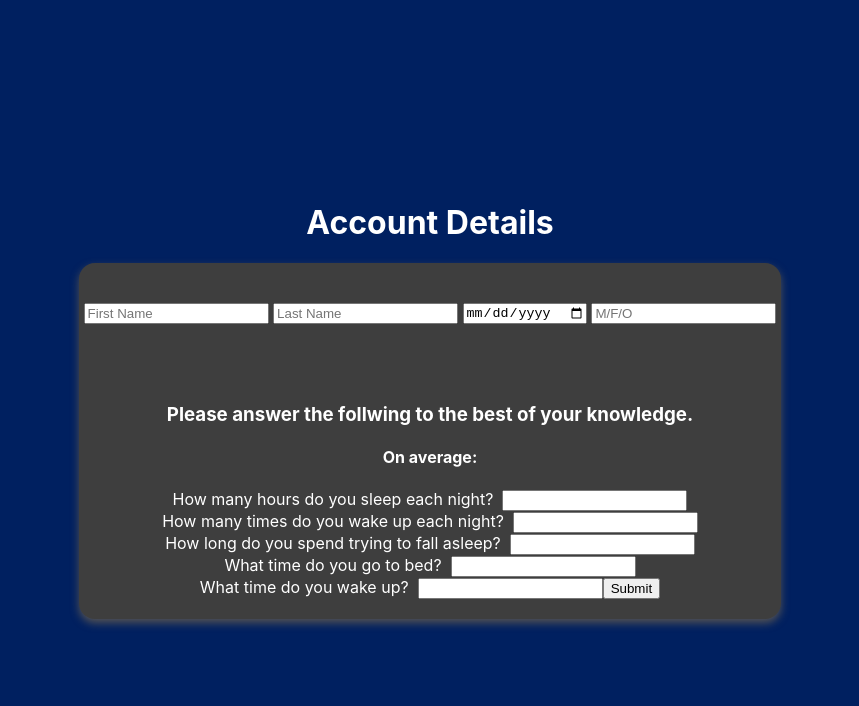
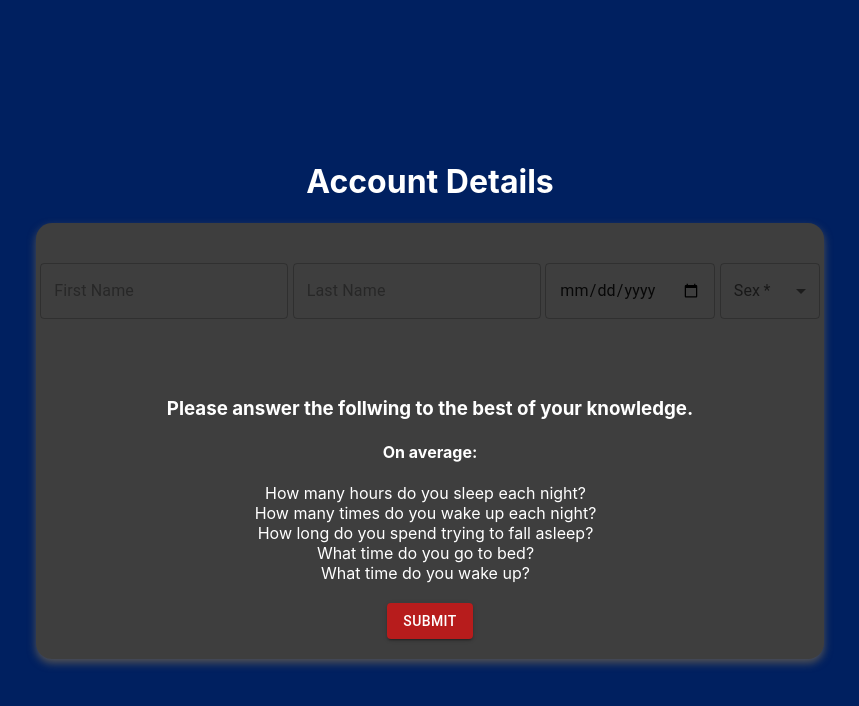
Before and after one commit to ronKovler/SleepMedic, a React (Create React App) app in the folder sleepmedic/: page /createaccount in a window 1280 px wide. Both pictures are taken after typing "name@example.com", "Sample123", "Sample123" into the empty fields and a click on the button "CREATE ACCOUNT". Shown: the top 706 px of the page, without its empty margins (210-1069 px from the left). Built offline with nearby package versions, Linux system fonts and the light colour scheme; what react-auth-kit would draw is missing.

Commit message:
account details updated look

```diff
--- a/sleepmedic/src/Components/CreatePage.js
+++ b/sleepmedic/src/Components/CreatePage.js
@@ -1,8 +1,11 @@
 import React, { useState } from 'react';
 import { Link } from 'react-router-dom';
-import { TextField, Button } from '@mui/material';
+import { TextField, Button, Select } from '@mui/material';
 import axios from 'axios';
 import { AuthProvider } from 'react-auth-kit';
+import InputLabel from '@mui/material/InputLabel';
+import FormControl from '@mui/material/FormControl';
+import MenuItem from '@mui/material/MenuItem';
 import "./CreatePage.css";
 
 function CreateAccount() {
@@ -68,14 +71,32 @@ function CreateAccount() {
                 <br/>
                 <br/>
                 <div className='account-details'>
+
                     &nbsp;
-                    <input type="text" value={firstname} onChange={(e) => setFirstName(e.target.value)} placeholder='First Name'/>
+                    <TextField required color="secondary" type="text" value={firstname} onChange={(e) => setFirstName(e.target.value)} placeholder='First Name'/>
                     &nbsp;
-                    <input type="text" value={lastname} onChange={(e) => setLastName(e.target.value)} placeholder='Last Name'/>
+                    <TextField required color="secondary" type="text" value={lastname} onChange={(e) => setLastName(e.target.value)} placeholder='Last Name'/>
                     &nbsp;
-                    <input type="date" value={birth} onChange={(e) => setBirth(e.target.value)} placeholder='Birthdate'/>
+                    <TextField required color="secondary" type="date" value={birth} onChange={(e) => setBirth(e.target.value)} placeholder='Birthdate'/>
                     &nbsp;
-                    <input type="text" value={sex} onChange={(e) => setSex(e.target.value)} placeholder='M/F/O'/>
+                    <FormControl required sx={{ m: 0, minWidth: 100 }}>
+                    <InputLabel color="secondary" id="sex-label">Sex</InputLabel>
+                    <Select
+                        labelId="Sex"
+                        id="demo-simple-select-helper"
+                        value={sex}
+                        label="Sex"
+                        onChange={(e) => setSex(e.target.value)}
+                        color="secondary"
+                        >
+                        <MenuItem value="">
+                            <em>None</em>
+                        </MenuItem>
+                        <MenuItem value={"M"}>Male</MenuItem>
+                        <MenuItem value={"F"}>Female</MenuItem>
+                        <MenuItem value={"O"}>Other</MenuItem>
+                    </Select>
+                    </FormControl>
                     &nbsp;
                 </div>
                 <br/><br/><br/>
@@ -83,20 +104,21 @@ function CreateAccount() {
                     <h3>Please answer the follwing to the best of your knowledge.</h3>
                     <h4>On average:</h4>
                     How many hours do you sleep each night? &nbsp;
-                    <input type="text" value={firstname} onChange={(e) => setFirstName(e.target.value)}/>
+
                     <br/>
                     How many times do you wake up each night? &nbsp;
-                    <input type="text" value={firstname} onChange={(e) => setFirstName(e.target.value)}/>
+
                     <br/>
                     How long do you spend trying to fall asleep? &nbsp;
-                    <input type="text" value={firstname} onChange={(e) => setFirstName(e.target.value)}/>
+
                     <br/>
                     What time do you go to bed? &nbsp;
-                    <input type="text" value={firstname} onChange={(e) => setFirstName(e.target.value)}/>
+
                     <br/>
                     What time do you wake up? &nbsp;
-                    <input type="text" value={firstname} onChange={(e) => setFirstName(e.target.value)}/>
-                    <button onClick={(e) => handleConfirmData(e)}>Submit</button>
+                    <br/>
+                    <br/>
+                    <Button variant="contained" onClick={(e) => handleConfirmData(e)}>Submit</Button>
                 </div>
                 <br/>
             </div>
```
